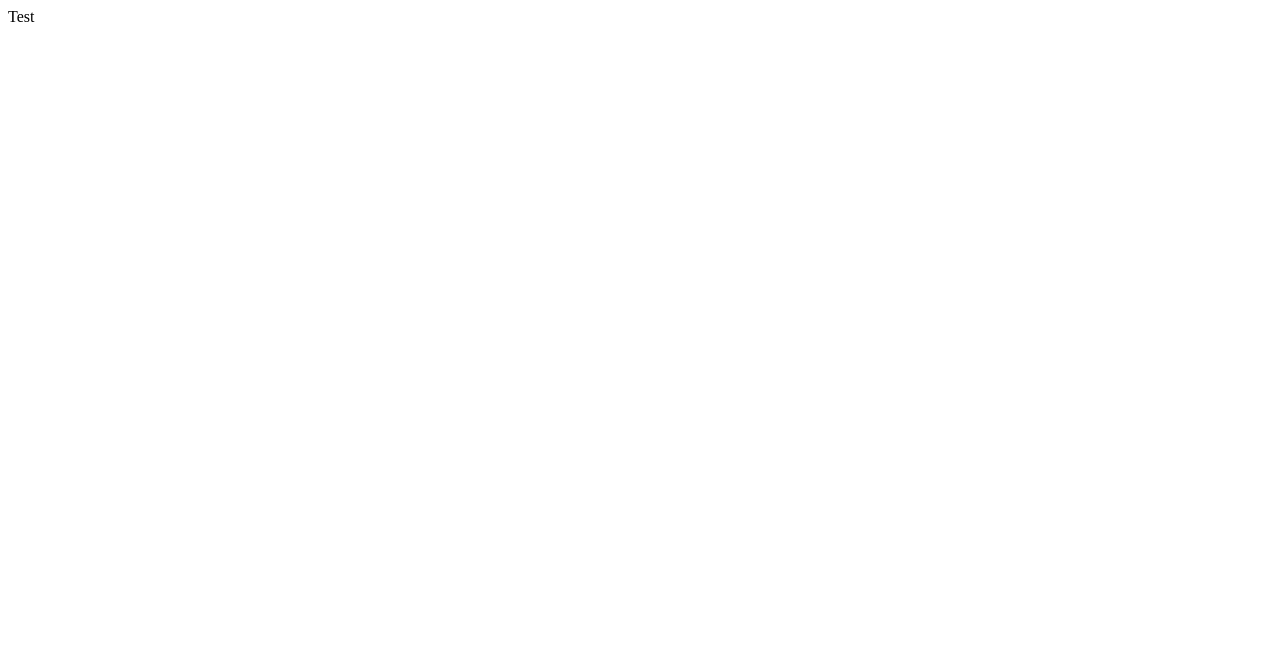
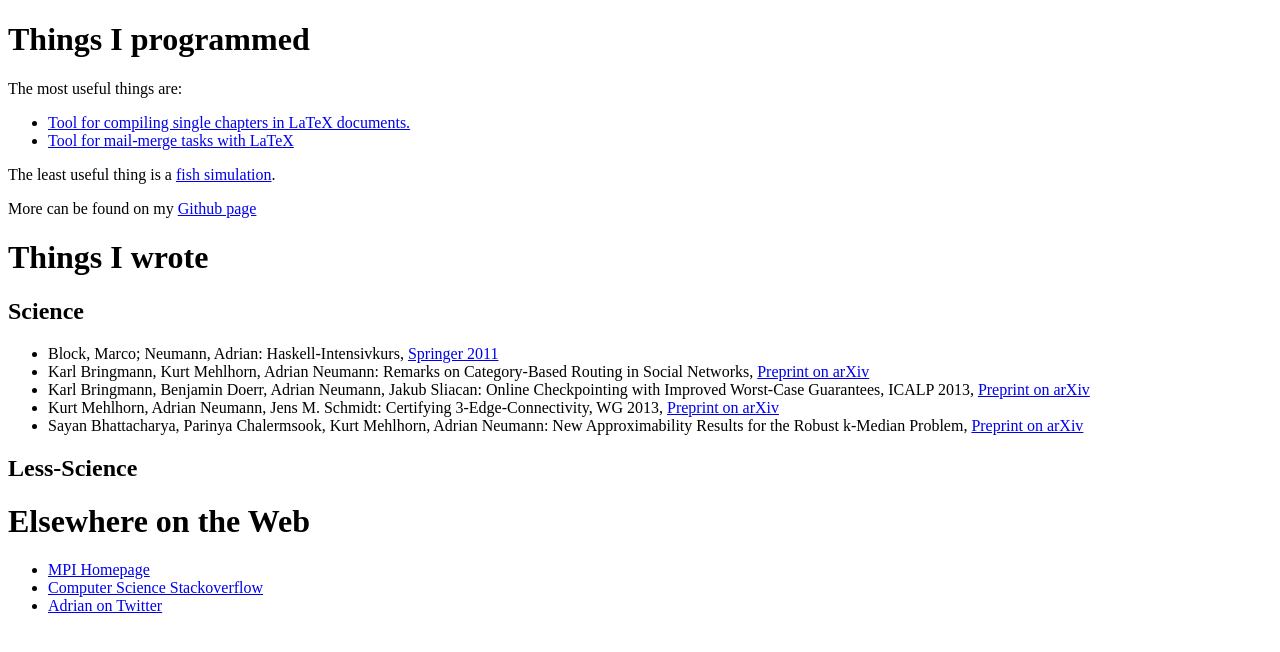
Before and after one commit to adrianN/adrianN.github.io, a plain HTML site: page index.html in a window 1280 px wide. Drawn offline with Linux system fonts and the light colour scheme.

Commit message:
html output

```diff
--- a/index.html
+++ b/index.html
@@ -1 +1,36 @@
-Test
+<!DOCTYPE html PUBLIC "-//W3C//DTD XHTML 1.0 Transitional//EN" "http://www.w3.org/TR/xhtml1/DTD/xhtml1-transitional.dtd">
+<html xmlns="http://www.w3.org/1999/xhtml">
+<head>
+  <meta http-equiv="Content-Type" content="text/html; charset=utf-8" />
+  <meta http-equiv="Content-Style-Type" content="text/css" />
+  <meta name="generator" content="pandoc" />
+  <title></title>
+  <link rel="stylesheet" href="stylesheets/main.css" type="text/css" />
+</head>
+<body>
+<h1 id="things-i-programmed">Things I programmed</h1>
+<p>The most useful things are:</p>
+<ul>
+<li><a href="https://github.com/adrianN/latex-compile-chapter">Tool for compiling single chapters in LaTeX documents.</a></li>
+<li><a href="https://github.com/adrianN/latex-mailmerge">Tool for mail-merge tasks with LaTeX</a></li>
+</ul>
+<p>The least useful thing is a <a href="http://www.mpi-inf.mpg.de/~aneumann/Fische/">fish simulation</a>.</p>
+<p>More can be found on my <a href="https://github.com/adrianN?tab=repositories">Github page</a></p>
+<h1 id="things-i-wrote">Things I wrote</h1>
+<h2 id="science">Science</h2>
+<ul>
+<li>Block, Marco; Neumann, Adrian: Haskell-Intensivkurs, <a href="http://www.springerlink.com/content/978-3-642-04717-6">Springer 2011</a></li>
+<li>Karl Bringmann, Kurt Mehlhorn, Adrian Neumann: Remarks on Category-Based Routing in Social Networks, <a href="http://arxiv.org/abs/1202.2293">Preprint on arXiv</a></li>
+<li>Karl Bringmann, Benjamin Doerr, Adrian Neumann, Jakub Sliacan: Online Checkpointing with Improved Worst-Case Guarantees, ICALP 2013, <a href="http://arxiv.org/abs/1302.4216">Preprint on arXiv</a></li>
+<li>Kurt Mehlhorn, Adrian Neumann, Jens M. Schmidt: Certifying 3-Edge-Connectivity, WG 2013, <a href="http://arxiv.org/abs/1211.6553">Preprint on arXiv</a></li>
+<li>Sayan Bhattacharya, Parinya Chalermsook, Kurt Mehlhorn, Adrian Neumann: New Approximability Results for the Robust k-Median Problem, <a href="http://arxiv.org/abs/1309.4602">Preprint on arXiv</a></li>
+</ul>
+<h2 id="less-science">Less-Science</h2>
+<h1 id="elsewhere-on-the-web">Elsewhere on the Web</h1>
+<ul>
+<li><a href="http://www.mpi-inf.mpg.de/~aneumann/">MPI Homepage</a></li>
+<li><a href="http://cs.stackexchange.com/users/4736/adriann">Computer Science Stackoverflow</a></li>
+<li><a href="https://twitter.com/AdrianNeumann">Adrian on Twitter</a></li>
+</ul>
+</body>
+</html>
```
